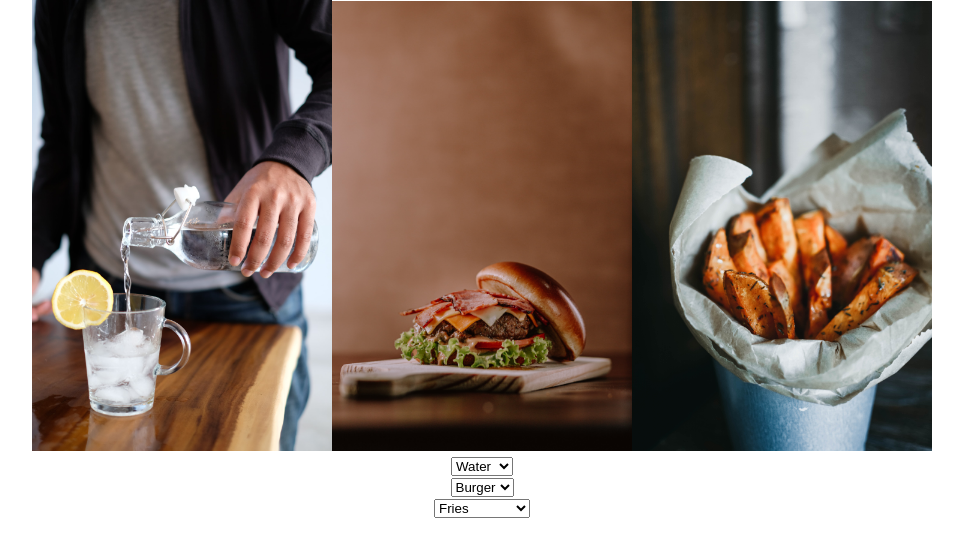
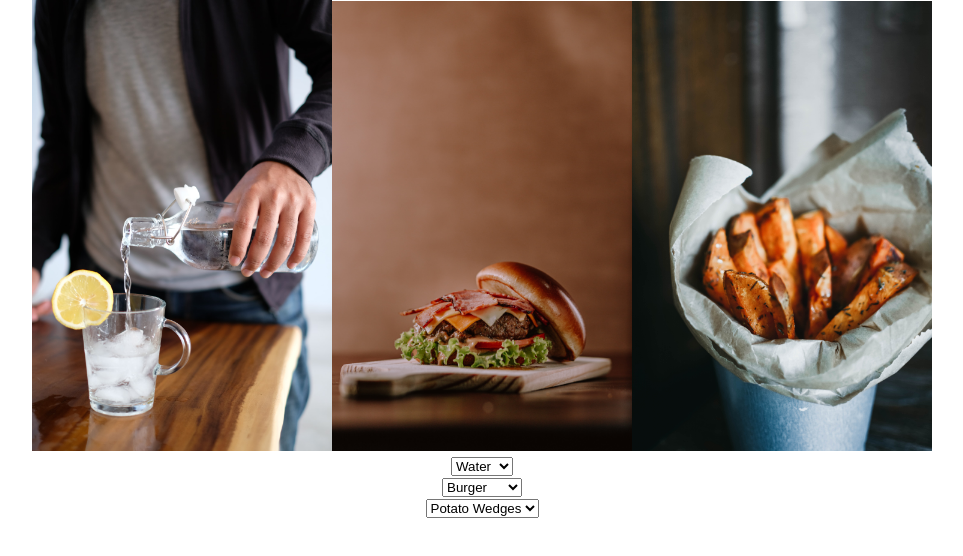
Before and after one commit to abrielcleaver/fs3-react-fast-food, a React (Create React App) app: page / in a window 1280 px wide. Shown: the top 556 px of the page, without its empty margins (158-1121 px from the left). Built offline with nearby package versions, Linux system fonts and the light colour scheme.

Commit message:
Update food and side dropdown options to include value that correlates with the correct image. all images are rendering properly on page and change when new selection is made from dropdown

```diff
--- a/src/FoodDropdown.js
+++ b/src/FoodDropdown.js
@@ -10,9 +10,9 @@ export default function FoodDropdown({ setFoodId }) {
 
   return <div>
     <select onChange={handleChange}>
-      <option>Burger</option>
-      <option>Pizza</option>
-      <option>Wings</option>
+      <option value="1">Burger</option>
+      <option value="2">Pizza</option>
+      <option value="3">Sandwich</option>
     </select>
   </div>;
 }
--- a/src/SideDropdown.js
+++ b/src/SideDropdown.js
@@ -9,9 +9,9 @@ export default function SideDropdown({ setSideId }) {
   }
   return <div>
     <select onChange={handleChange}>
-      <option>Fries</option>
-      <option>Onion Rings</option>
-      <option>Third Side</option>
+      <option value="1">Potato Wedges</option>
+      <option value="2">Onion Rings</option>
+      <option value="3">Salad</option>
     </select>
   </div>;
 }
```
